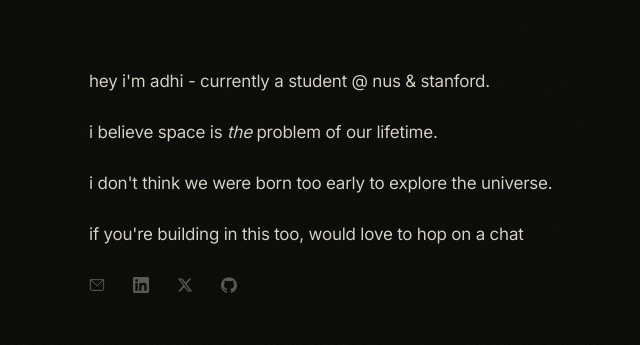
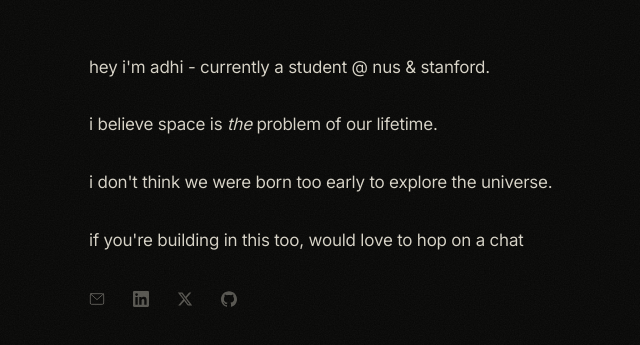
Before and after one commit to adhikrysh/adhikrish.cloud, a plain HTML site: page index.html in a window 1280 px wide. Shown: the part 217-562 px from the top of the page, without its empty margins (103-743 px from the left). Drawn offline with Linux system fonts and the light colour scheme.

Commit message:
Increase line spacing from 3.0 to 3.4
Bump body line-height and icons row height to 3.4 for more breathing
room across every line.

Co-Authored-By: Claude Opus 4.7 (1M context) <noreply@anthropic.com>

```diff
--- a/index.html
+++ b/index.html
@@ -37,7 +37,7 @@
     font-weight: 380;
     -webkit-font-smoothing: antialiased;
     -moz-osx-font-smoothing: grayscale;
-    line-height: 3;
+    line-height: 3.4;
     letter-spacing: -0.012em;
     display: flex;
     flex-direction: column;
@@ -67,7 +67,7 @@
   }
   .icons {
     margin-top: 0;
-    height: 3em;
+    height: 3.4em;
     display: flex;
     align-items: center;
     gap: 28px;
```
